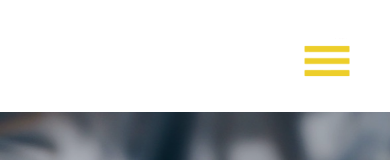
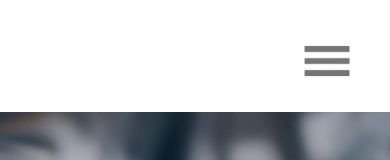
Before and after one commit to annaeliana7/Sunnyside-Construction, a website built with webpack: page src/index.html in a window 390 px wide. Shown: the top 160 px of the page. Built offline with nearby package versions, Linux system fonts and the light colour scheme.

Commit message:
Adjusted mobile menu icon color to align with the mobile design

```diff
--- a/src/style.css
+++ b/src/style.css
@@ -64,7 +64,7 @@ body {
 
 /* change color of menu icon */
 .icon-menu-mobile img {
-  filter: invert(90%) sepia(71%) saturate(2951%) hue-rotate(333deg) brightness(97%) contrast(91%);
+  filter: invert(66%) sepia(0%) saturate(0%) hue-rotate(333deg) brightness(66%) contrast(66%);
   height: 66%;
   object-fit: cover;
 }
```
Also changed, not shown: 2 other files.
